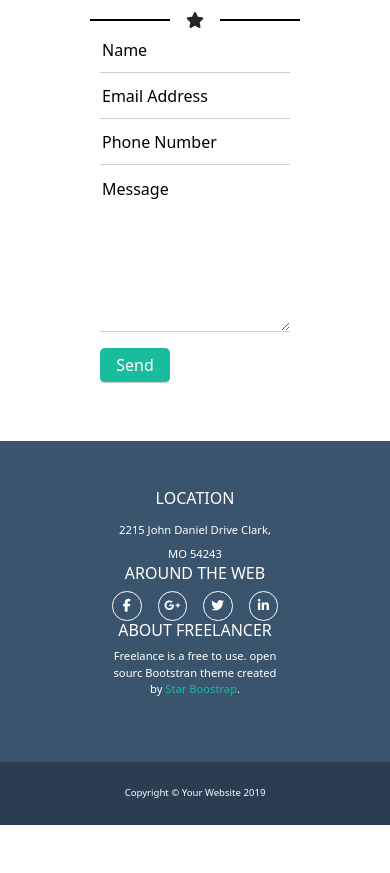
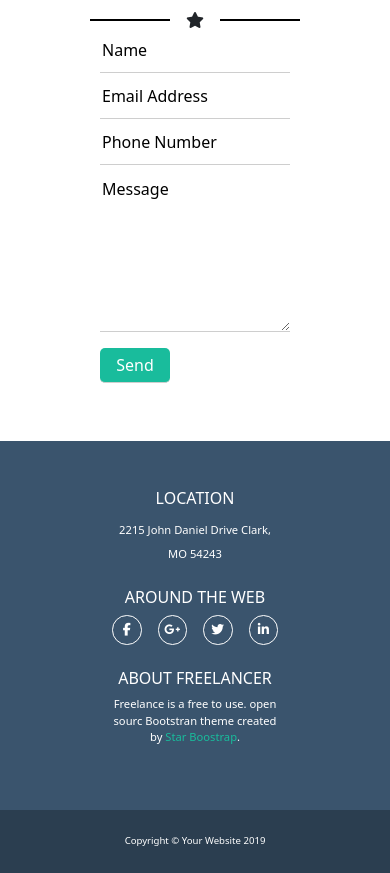
Before and after one commit to monica-harabagiu/-html-css-bootstrap-freelancer, a plain HTML site: page index.html in a window 390 px wide. Shown: the part 3066-3939 px from the top of the page. Before the commit the page ends 3891 px from the top, so only its background shows below. Drawn offline with nearby package versions, Linux system fonts and the light colour scheme.

Commit message:
fixed footer gap mobile

```diff
--- a/index.html
+++ b/index.html
@@ -163,7 +163,7 @@
 
     <footer class="container-fluid py-5">
         <div class="container-md ms_small-container text-center">
-            <div class="row">
+            <div class="row row-gap-4">
                 <div class="col-lg-4 col-md-4 col-sm-12">
                     <h6 class="text-uppercase">location</h6>
                     <span>2215 John Daniel Drive Clark, MO 54243</span>
```
